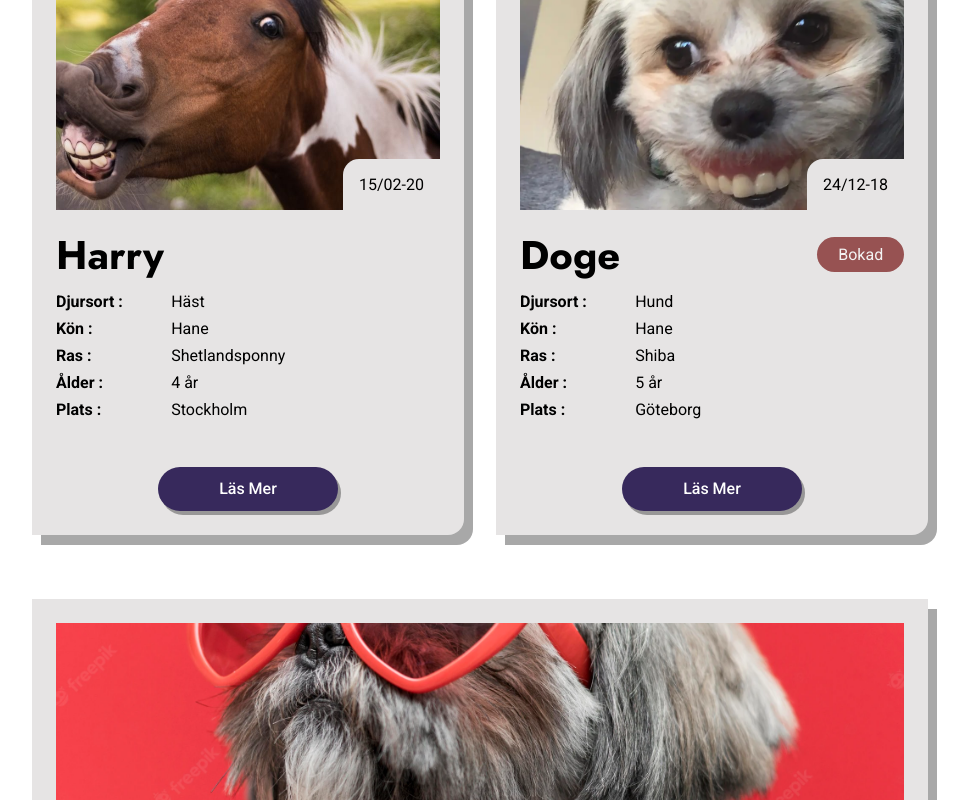
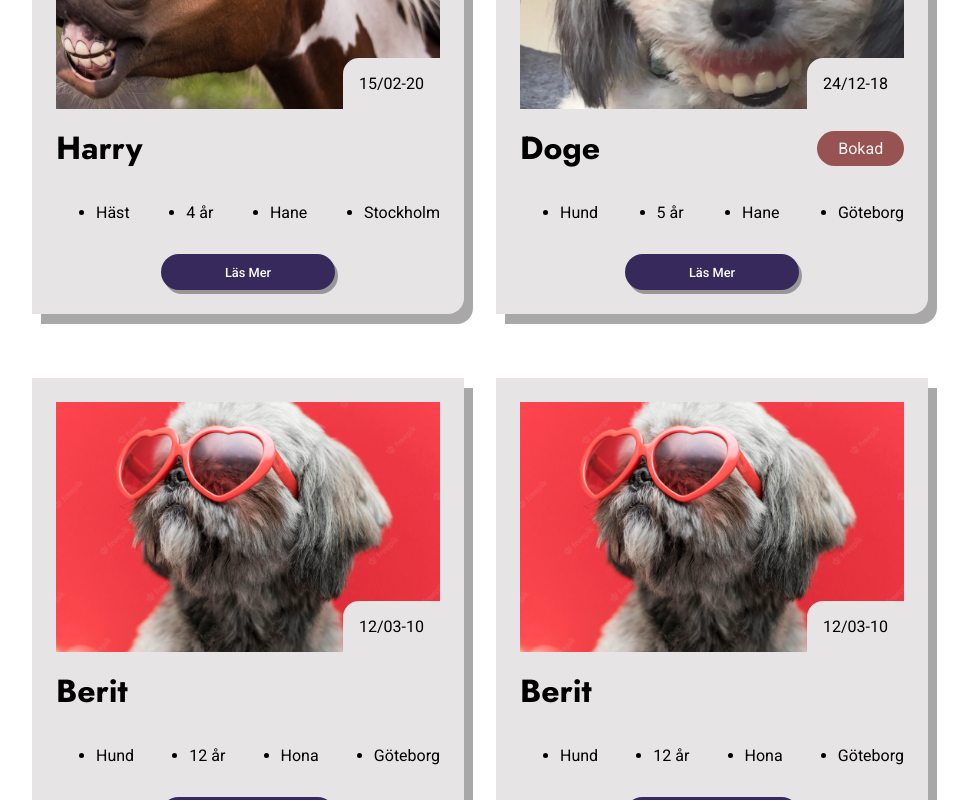
Before and after one commit to timand1/rescue-rabbits-magic-monkeys, a React (Vite) app: page / in a window 1280 px wide. Shown: the part 1280-2080 px from the top of the page, without its empty margins (160-1128 px from the left). Built offline with nearby package versions, Linux system fonts and the light colour scheme.

Commit message:
Card overlay

```diff
--- a/src/App.tsx
+++ b/src/App.tsx
@@ -8,7 +8,6 @@
 import './App.scss'
 
 function App() {
-
 
   return (
     <div className="App">
--- a/src/animals.json
+++ b/src/animals.json
@@ -64,6 +64,19 @@
             "location": "Göteborg",
             "diseases": "none",
             "booked": false
+        },
+        {
+            "name": "Berit",
+            "image": "/dog3.webp",
+            "gender": "Hona",
+            "age": 12,
+            "species": "Hund",
+            "breed": "Pitbull",
+            "date": "12/03-10",
+            "about": "Kommer från ett hem med våldsamma ägare.",
+            "location": "Göteborg",
+            "diseases": "none",
+            "booked": false
         }
     ]
 }
--- a/src/components/DisplayAnimal.tsx
+++ b/src/components/DisplayAnimal.tsx
@@ -1,12 +1,28 @@
 import { Animal } from '../models/animal'
+import {useState} from 'react';
 
 interface DisplayAnimalProps {
 	animal: Animal;
-    // handleClick : (name:any) => void;
+    // overlay: boolean
+    // handleOverlay : () => void;
 }
 
 const DisplayAnimal = (props: DisplayAnimalProps) => {
     const { name, image, gender, age, species, breed, date, about, location, diseases, booked } = props.animal
+
+    const [overlay, setOverlay] = useState<boolean>(false)
+    const [showForm, setShowForm] = useState<boolean>(false)
+
+
+    const handleOverlay: () => void = () => {
+        setOverlay(!overlay);
+        if(showForm) {
+            setShowForm(false)
+        }
+    }
+    const handleForm: () => void = () => setShowForm(!showForm);
+
+    const buttonCSS : string = booked ? ' btn-booked' : ''
 
     return (
         <section className='card'>
@@ -19,8 +35,28 @@
                     <h2>{name}</h2>
                     {booked && <span className='booked'>Bokad</span>}
                 </div>
-
-                {/* <p>{about}</p> */}
+                <ul className='info-container'>
+                    <li>{species}</li>
+                    <li>{age} år</li>
+                    <li>{gender}</li>
+                    <li>{location}</li>
+                </ul>
+            <button className='btn-card' onClick={handleOverlay}>Läs Mer</button>
+            </section>
+            {overlay &&
+                <section className='overlay'>
+                    {!showForm &&
+                        <section className='animal-container'>
+                            <figure style={{ backgroundImage: `url(${image})`}}>
+                                <div className='btn-close' onClick={handleOverlay}>
+                                    <div></div>
+                                    <div></div>
+                                </div>
+                                <p>{date}</p>
+                            </figure>
+                            <div className="animal-info">
+                                <h2>{name}</h2>
+                                <p>{about}</p>
                                 <div>
                                     <p className='sub-headline'>Djursort : </p>
                                     <p>{species}</p>
@@ -41,8 +77,22 @@
                                     <p className='sub-headline'>Plats : </p>
                                     <p>{location}</p>
                                 </div>
+                                <button className={'btn' + buttonCSS} onClick={!booked ? handleForm : undefined}> {booked ? 'Bokad' : 'Intresseanmäl' }</button>
+                            </div>
                         </section>
-            <button className='btn-card'>Läs Mer</button>
+                    }
+                    {showForm &&
+                        <section>
+                            <h2>Form</h2>
+                            <div className='btn-close' onClick={handleOverlay}>
+                                    <div></div>
+                                    <div></div>
+                                </div>
+                        </section>
+                    }
+                </section>
+            }
+
         </section>
     )
 }
--- a/src/styles/AnimalList.scss
+++ b/src/styles/AnimalList.scss
@@ -12,11 +12,11 @@
     @extend %app-size;
 
     .card {
-        // min-width: 25%;
         flex-basis: auto;
         flex-grow: 1;
         flex: 1;
-        min-width: 300px;
+        min-width: 350px;
+        max-width: 540px;
         @include variables.flexContainer();
         justify-content: space-evenly;
         gap: 1em;
@@ -24,7 +24,6 @@
         background-color: #e6e4e4;
         box-shadow: 9px 10px 0px rgba(0, 0, 0, 0.34);
         border-bottom-right-radius: 1em;
-        max-width: 100%;
 
         figure {
             width: 100%;
@@ -32,7 +31,7 @@
             background-position: center;
             background-size: cover;
             background-repeat: no-repeat;
-            display: flex;
+            @include variables.flexContainer();
             justify-content: flex-end;
             align-items: flex-end;
             p {
@@ -43,15 +42,17 @@
         }
 
         h2 {
-            font-size: 2.5em;
+            font-size: 2em;
         }
 
         .text-container {
             @include variables.flexContainer();
-            gap: 0.5em;
+            gap: 2em;
 
-            div {
+
+            .info-container {
                 @include variables.flexContainer(row);
+                justify-content: space-between;
             }
         }
 
@@ -67,15 +68,95 @@
             }
         }
 
-        .sub-headline {
-            font-weight: 700;
-            min-width: 30%;
-        }
-
         .btn-card {
             @include buttons.button();
             align-self: center;
-            margin-top: 2em;
         }
     }
 }
+
+
+.overlay {
+    position: fixed;
+    width: 100vw;
+    height: 100vh;
+    top: 0;
+    left: 0;
+    background-color: rgba(0, 0, 0, 0.6);
+    display: grid;
+    place-items: center;
+
+    .animal-container {
+        width: 35vw;
+        background-color: #e6e4e4;
+        @include variables.flexContainer();
+        border-radius: 1em;
+        box-shadow: 9px 10px 0px rgba(0, 0, 0, 0.34);
+
+        figure {
+            justify-content: space-between;
+            border-top-left-radius: 1em;
+            border-top-right-radius: 1em;
+            .btn-close {
+                position: relative;
+                margin: 1em;
+                width: 1.6em;
+                height: 1.6em;
+                border-radius: 50%;
+                background-color: #FFFFFF;
+
+                div {
+                    position: absolute;
+                    top: 0.2em;
+                    left: 0.7em;
+                    width: 3px;
+                    height: 20px;
+                    background-color: black;
+                    transition: all 400ms;
+                    cursor: pointer;
+                }
+
+                div:first-child {
+                    transform: rotateZ(45deg);
+                }
+
+                div:nth-child(2) {
+                    transform: rotateZ(-45deg);
+                }
+
+                &:hover div{
+                    width: 4px;
+                }
+            }
+        }
+
+        .animal-info {
+            @include variables.flexContainer();
+            gap: 1em;
+            padding: 1em;
+
+            div {
+                @include variables.flexContainer(row);
+                .sub-headline {
+                    font-weight: 700;
+                    min-width: 30%;
+                }
+            }
+
+            button {
+                @include buttons.button(#5BD77E, #FFFFFF);
+                align-self: center;
+            }
+
+            .btn-booked {
+                @include buttons.button(#975252, variables.$primary-bg);
+                &:hover {
+                    cursor: auto;
+                    transform: none;
+                    background: #975252;
+                }
+            }
+        }
+    }
+
+}
--- a/src/styles/_buttons.scss
+++ b/src/styles/_buttons.scss
@@ -1,3 +1,4 @@
+@use 'variables';
 @use "sass:color";
 
 @mixin button($bg: #37295C, $text-color: #FFFFFF) {
@@ -5,12 +6,12 @@
     background-color: $bg;
     color: $text-color;
     border-radius: 3em;
-    font-size: 1em;
+    font-size: 0.8em;
     font-weight: 500;
-    padding: 0.8em;
-    min-width: 180px;
+    padding: 0.8em 5em;
     box-shadow: 3px 4px 0px rgba(0, 0, 0, 0.34);
     transition: all 400ms;
+    font-family: variables.$primary-font;
     &:hover {
         cursor: pointer;
 		transform: scale(105%);
--- a/src/views/AnimalList.tsx
+++ b/src/views/AnimalList.tsx
@@ -10,8 +10,13 @@
     const singleAnimal = animals.map((animal, index) => <DisplayAnimal animal={animal} key={index} />)
 
     return (
-        <section className='animals'>
-            {singleAnimal}
+        <section className='animal-container'>
+            <article className='search-bar'>
+                <input type="text" placeholder='SÖK SORT, PLATS, ÅLDER ETC' />
+            </article>
+
+            <section className="animals">{singleAnimal}</section>
+
         </section>
     )
 }
```
Lines whose indentation alone changed are shown as unchanged.
